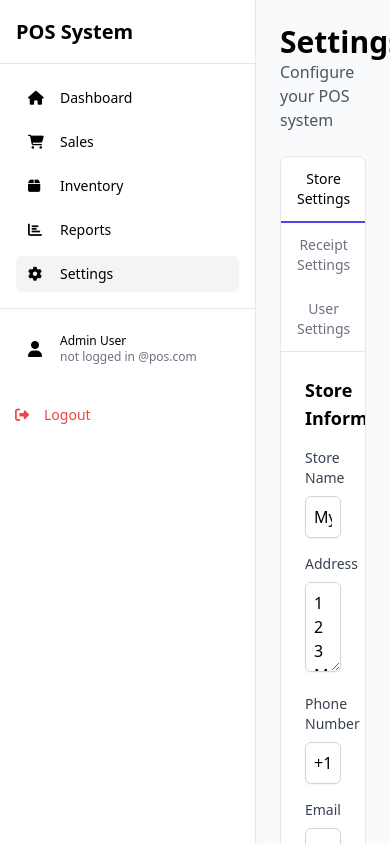
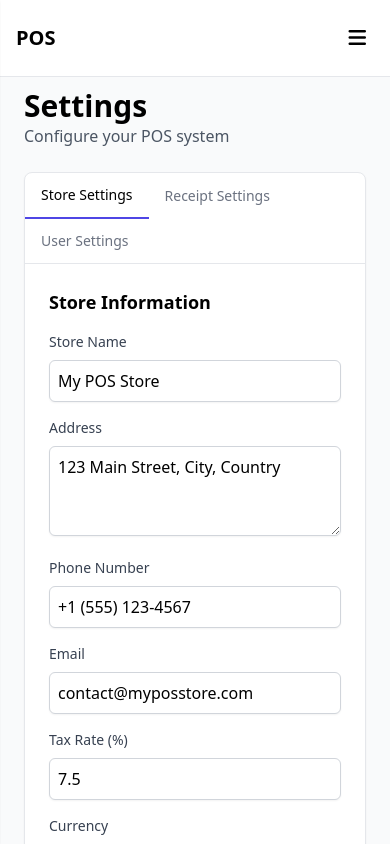
Before and after one commit to if-then-els/POSVanillaVersion, a website: page public/settings.html in a window 390 px wide. Drawn offline with nearby package versions, Linux system fonts and the light colour scheme; no server answers.

Commit message:
made changes on reports ansd setting responsiveness on mobile versions

```diff
--- a/public/settings.html
+++ b/public/settings.html
@@ -43,13 +43,28 @@
   <body class="bg-gray-50">
     <div class="flex h-screen overflow-hidden">
       <!-- Sidebar (will be loaded via JS) -->
+       <nav
+        class="md:hidden flex justify-between items-center p-4 border-b bg-white fixed top-0 w-full z-40"
+      >
+        <h1 class="text-xl font-bold">POS</h1>
+        <button id="toggle-sidebar" class="p-2">
+          <i class="fas fa-bars text-xl"></i>
+        </button>
+      </nav>
+
+
+    <div class="flex h-screen overflow-hidden pt-16 md:pt-0">
+      <!-- Sidebar -->
       <div
         id="sidebar"
-        class="fixed inset-y-0 left-0 z-50 w-64 bg-white border-r shadow-sm transition-transform duration-300 ease-in-out"
+        class="fixed inset-y-0 left-0 z-50 w-64 bg-white border-r shadow-sm transform -translate-x-full md:translate-x-0 transition-transform duration-300 ease-in-out"
       ></div>
 
+      <!-- Overlay -->
+      <div id="overlay" class="fixed inset-0 bg-black opacity-50 hidden z-40"></div>
+
       <!-- Main Content -->
-      <main class="flex-1 overflow-y-auto ml-64 p-6" id="main-content">
+      <main class="flex-1 overflow-y-auto  p-6" id="main-content">
         <div class="mb-6">
           <h1 class="text-3xl font-bold">Settings</h1>
           <p class="text-gray-600">Configure your POS system</p>
```
Also changed, not shown: public/reports.html (+17 -2 lines), public/inventory.html (line endings or trailing spaces).
